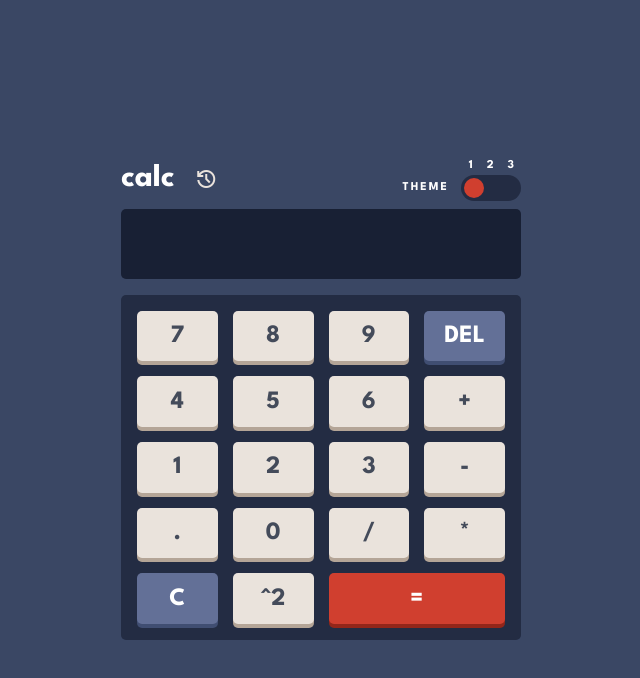
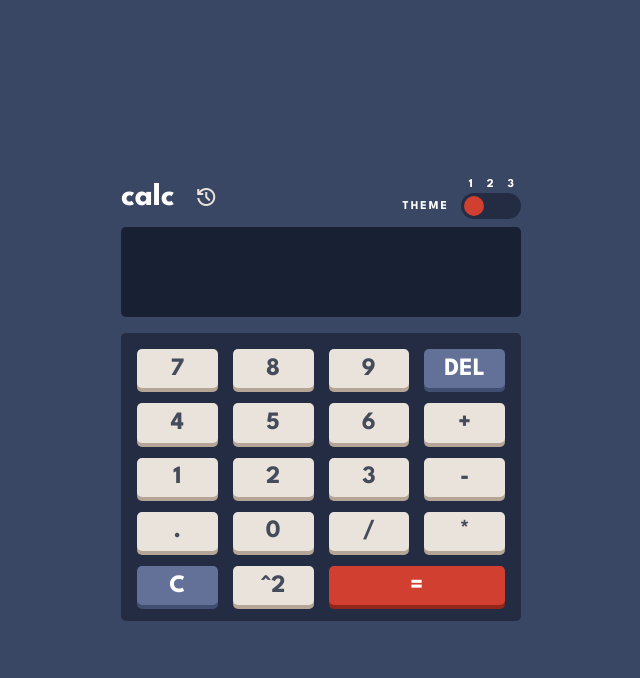
Before and after one commit to better5afe/Calculator-App, a React (Create React App) app: page / in a window 1280 px wide. Shown: the top 678 px of the page, without its empty margins (319-959 px from the left). Built offline with nearby package versions, Linux system fonts and the light colour scheme.

Commit message:
CSS adjustments

```diff
--- a/src/components/Keyboard.css
+++ b/src/components/Keyboard.css
@@ -3,7 +3,7 @@
 	grid-template-columns: repeat(4, 1fr);
 	grid-template-rows: repeat(5, 1fr);
 	gap: 1.5rem;
-	height: 120vh;
+	height: 60%;
 	width: 100%;
 	margin-top: 1em;
 	padding: 1em;
--- a/src/index.css
+++ b/src/index.css
@@ -14,8 +14,7 @@ body {
 	display: flex;
 	justify-content: center;
 	align-items: center;
-	min-height: 100vh;
-	margin: 2em 0;
+	height: 100vh;
 	font-family: 'League Spartan', sans-serif;
 	font-size: 1.6rem;
 }
@@ -36,11 +35,6 @@ button {
 }
 
 @media (min-width: 768px) {
-	body {
-		height: 100vh;
-		margin: 0;
-	}
-
 	.calc-box {
 		width: 70vw;
 		height: 60vh;
@@ -48,10 +42,6 @@ button {
 }
 
 @media (min-width: 992px) {
-	.body {
-		margin: 0;
-	}
-
 	.calc-box {
 		width: 400px;
 	}
```
